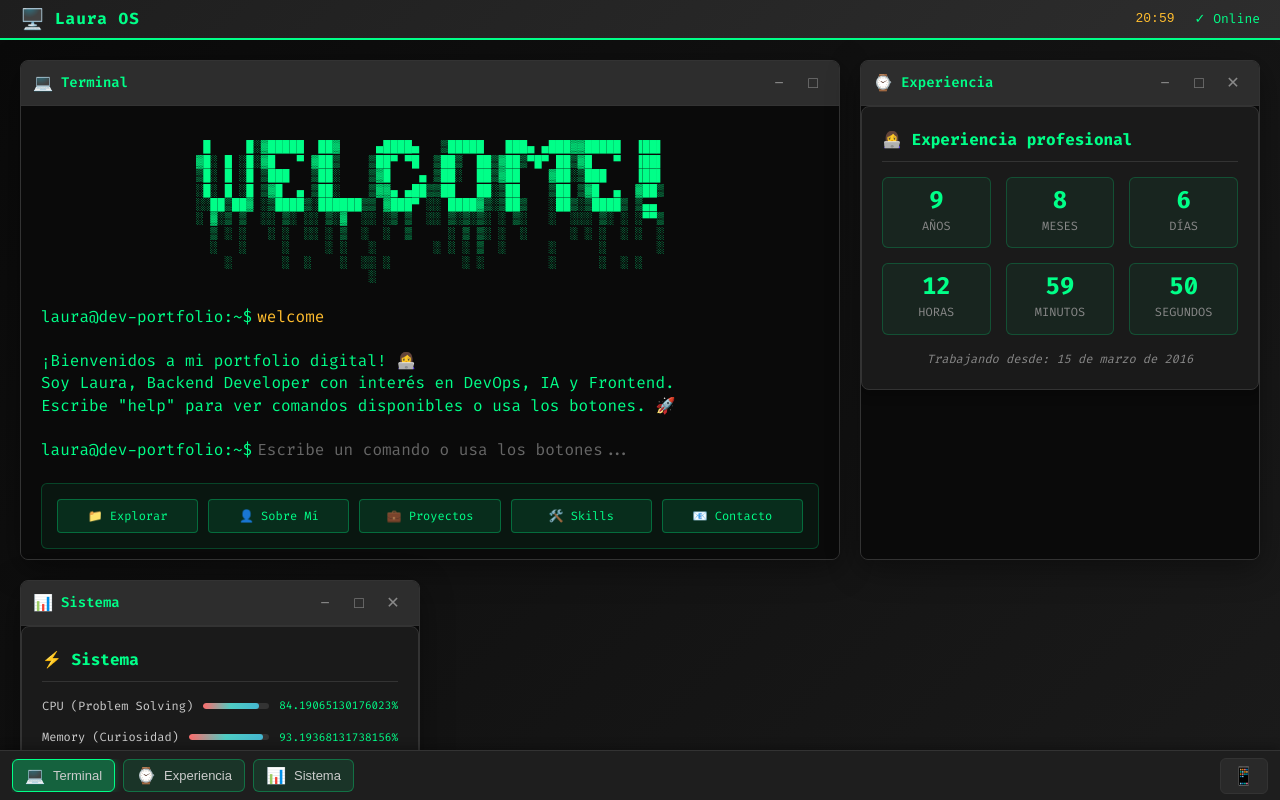
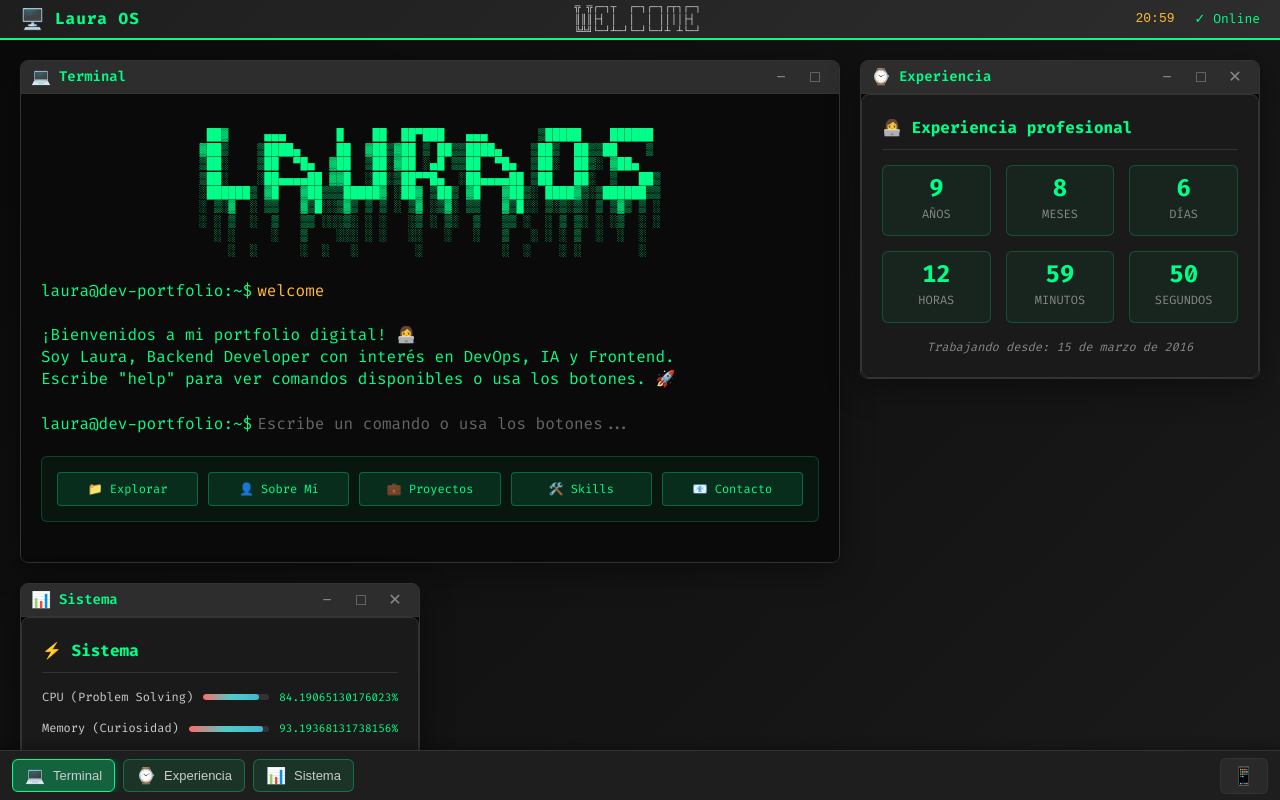
Before and after one commit to LMPombar/lmp_web, a Vue app: page /lmp_web/terminal in a window 1280 px wide. Built offline with nearby package versions, Linux system fonts and the light colour scheme.

Commit message:
feature: working on windows and minimizations

```diff
--- a/src/components/GUI/SystemStatus.vue
+++ b/src/components/GUI/SystemStatus.vue
@@ -79,7 +79,7 @@ export default {
   border: var(--widget-border);
   border-radius: var(--widget-border-radius);
   padding: var(--widget-padding);
-  margin-bottom: var(--widget-margin);
+  margin-bottom: 0;
   box-shadow: var(--widget-shadow);
 }
 
--- a/src/components/GUI/TimeCounter.vue
+++ b/src/components/GUI/TimeCounter.vue
@@ -102,7 +102,7 @@ export default {
   border: var(--widget-border);
   border-radius: var(--widget-border-radius);
   padding: var(--widget-padding);
-  margin-bottom: var(--widget-margin);
+  margin-bottom: 0;
   box-shadow: var(--widget-shadow);
 }
 
--- a/src/components/OS/OSBar.vue
+++ b/src/components/OS/OSBar.vue
@@ -3,6 +3,10 @@
     <div class="os-brand">
       <span class="os-icon">🖥️</span>
       <span class="os-name">Laura OS</span>
+    </div>
+
+    <div class="welcome-section">
+      <pre class="ascii-art">{{ welcome }}</pre>
     </div>
 
     <div class="os-info">
@@ -18,6 +22,10 @@ export default {
   data() {
     return {
       currentTime: '',
+      welcome: `
+╦ ╦┌─┐┬  ┌─┐┌─┐┌┬┐┌─┐
+║║║├┤ │  │  │ ││││├┤
+╚╩╝└─┘┴─┘└─┘└─┘┴ ┴└─┘`,
       systemStatus: '✓ Online'
     };
   },
@@ -99,4 +107,12 @@ export default {
     font-size: 11px;
   }
 }
+
+.ascii-art {
+  color: #d9d9d9;
+  font-size: 10px;
+  line-height: 1.2;
+  margin-bottom: 10px;
+  text-align: center;
+}
 </style>
--- a/src/components/OS/Taskbar.vue
+++ b/src/components/OS/Taskbar.vue
@@ -2,13 +2,15 @@
   <div class="taskbar">
     <div class="taskbar-apps">
       <button
-        v-for="app in openApps"
+        v-for="app in allApps"
         :key="app.id"
-        :class="['taskbar-app', { active: app.id === activeAppId }]"
-        @click="$emit('focus-app', app.id)"
+        :class="['taskbar-app', { active: app.id === activeAppId && !isMinimized(app.id), minimized: isMinimized(app.id) }]"
+        @click="handleAppClick(app.id)"
+        :title="isMinimized(app.id) ? `Restaurar ${app.name}` : app.name"
       >
         <span class="app-icon">{{ app.icon }}</span>
         <span class="app-name">{{ app.name }}</span>
+        <span v-if="isMinimized(app.id)" class="minimized-indicator">─</span>
       </button>
     </div>
 
@@ -31,9 +33,42 @@ export default {
     activeAppId: {
       type: String,
       default: null
+    },
+    minimizedApps: {
+      type: Array,
+      default: () => []
+    },
+    availableApps: {
+      type: Array,
+      default: () => []
     }
   },
-  emits: ['focus-app', 'toggle-apps']
+  computed: {
+    allApps() {
+      // Combinar apps abiertas con minimizadas
+      const openAppIds = this.openApps.map(app => app.id);
+      const minimizedAppsList = this.minimizedApps
+        .map(id => this.availableApps.find(app => app.id === id))
+        .filter(app => app && !openAppIds.includes(app.id));
+
+      return [...this.openApps, ...minimizedAppsList];
+    }
+  },
+  emits: ['focus-app', 'restore-app', 'toggle-apps'],
+  methods: {
+    isMinimized(appId) {
+      return this.minimizedApps.includes(appId);
+    },
+    handleAppClick(appId) {
+      if (this.isMinimized(appId)) {
+        // Si está minimizada, restaurar
+        this.$emit('restore-app', appId);
+      } else {
+        // Si está abierta, hacer foco
+        this.$emit('focus-app', appId);
+      }
+    }
+  }
 };
 </script>
 
@@ -86,6 +121,23 @@ export default {
   background: rgba(0, 255, 136, 0.3);
   border-color: var(--primary-color);
   box-shadow: 0 0 10px rgba(0, 255, 136, 0.3);
+}
+
+.taskbar-app.minimized {
+  background: rgba(255, 189, 46, 0.1);
+  border-color: rgba(255, 189, 46, 0.3);
+  opacity: 0.7;
+}
+
+.taskbar-app.minimized:hover {
+  background: rgba(255, 189, 46, 0.2);
+  opacity: 1;
+}
+
+.minimized-indicator {
+  font-size: 10px;
+  color: var(--accent-color);
+  margin-left: 4px;
 }
 
 .app-icon {
--- a/src/components/OS/Window.vue
+++ b/src/components/OS/Window.vue
@@ -75,7 +75,7 @@ export default {
     },
     height: {
       type: String,
-      default: '100%'
+      default: 'auto'
     }
   },
   data() {
@@ -118,10 +118,12 @@ export default {
   flex-direction: column;
   overflow: hidden;
   transition: all 0.3s ease;
+  height: auto;
 }
 
 .os-window.maximized {
   border-radius: 0;
+  height: 100%;
 }
 
 .os-window.minimized {
@@ -131,7 +133,7 @@ export default {
 .window-header {
   background: #2d2d2d;
   border-bottom: 1px solid var(--border-color);
-  padding: 8px 12px;
+  padding: 2px 10px;
   display: flex;
   align-items: center;
   justify-content: space-between;
@@ -198,9 +200,10 @@ export default {
 }
 
 .window-content {
-  flex: 1;
+  flex: 0 1 auto;
   overflow: auto;
   background: #0a0a0a;
+  max-height: calc(100vh - 150px);
 }
 
 @media (max-width: 768px) {
--- a/src/components/PortfolioOS.vue
+++ b/src/components/PortfolioOS.vue
@@ -97,7 +97,10 @@
     <Taskbar
       :open-apps="allOpenApps"
       :active-app-id="activeAppId"
+      :minimized-apps="minimizedApps"
+      :available-apps="allAvailableApps"
       @focus-app="focusApp"
+      @restore-app="restoreApp"
       @toggle-apps="toggleAppsMenu"
     />
   </div>
@@ -141,6 +144,23 @@ export default {
       showRealInput: false,
 
       // OS state
+      // Lista completa de apps disponibles
+      availableApps: [
+        {
+          id: 'timer',
+          name: 'Experiencia',
+          icon: '⌚',
+          component: 'TimeCounter',
+          props: {}
+        },
+        {
+          id: 'status',
+          name: 'Sistema',
+          icon: '📊',
+          component: 'SystemStatus',
+          props: {}
+        }
+      ],
       openApps: [
         {
           id: 'timer',
@@ -157,20 +177,19 @@ export default {
           props: {}
         }
       ],
+      minimizedApps: [], // IDs de apps minimizadas
       activeAppId: 'terminal',
 
       asciiArt: `
- █     █░▓█████  ██▓     ▄████▄   ▒█████   ███▄ ▄███▓▓█████  ▐██▌
-▓█░ █ ░█░▓█   ▀ ▓██▒    ▒██▀ ▀█  ▒██▒  ██▒▓██▒▀█▀ ██▒▓█   ▀  ▐██▌
-▒█░ █ ░█ ▒███   ▒██░    ▒▓█    ▄ ▒██░  ██▒▓██    ▓██░▒███    ▐██▌
-░█░ █ ░█ ▒▓█  ▄ ▒██░    ▒▓▓▄ ▄██▒▒██   ██░▒██    ▒██ ▒▓█  ▄  ▓██▒
-░░██▒██▓ ░▒████▒░██████▒▒ ▓███▀ ░░ ████▓▒░▒██▒   ░██▒░▒████▒ ▒▄▄
-░ ▓░▒ ▒  ░░ ▒░ ░░ ▒░▓  ░░ ░▒ ▒  ░░ ▒░▒░▒░ ░ ▒░   ░  ░░░ ▒░ ░ ░▀▀▒
-  ▒ ░ ░   ░ ░  ░░ ░ ▒  ░  ░  ▒     ░ ▒ ▒░ ░  ░      ░ ░ ░  ░ ░  ░
-  ░   ░     ░     ░ ░   ░        ░ ░ ░ ▒  ░      ░      ░       ░
-    ░       ░  ░    ░  ░░ ░          ░ ░         ░      ░  ░ ░
-                        ░
-`,
+ ██▓     ▄▄▄       █    ██  ██▀███   ▄▄▄       ▒█████    ██████
+▓██▒    ▒████▄     ██  ▓██▒▓██ ▒ ██▒▒████▄    ▒██▒  ██▒▒██    ▒
+▒██░    ▒██  ▀█▄  ▓██  ▒██░▓██ ░▄█ ▒▒██  ▀█▄  ▒██░  ██▒░ ▓██▄
+▒██░    ░██▄▄▄▄██ ▓▓█  ░██░▒██▀▀█▄  ░██▄▄▄▄██ ▒██   ██░  ▒   ██▒
+░██████▒ ▓█   ▓██▒▒▒█████▓ ░██▓ ▒██▒ ▓█   ▓██▒░ ████▓▒░▒██████▒▒
+░ ▒░▓  ░ ▒▒   ▓▒█░░▒▓▒ ▒ ▒ ░ ▒▓ ░▒▓░ ▒▒   ▓▒█░░ ▒░▒░▒░ ▒ ▒▓▒ ▒ ░
+░ ░ ▒  ░  ▒   ▒▒ ░░░▒░ ░ ░   ░▒ ░ ▒░  ▒   ▒▒ ░  ░ ▒ ▒░ ░ ░▒  ░ ░
+  ░ ░     ░   ▒    ░░░ ░ ░   ░░   ░   ░   ▒   ░ ░ ░ ▒  ░  ░  ░
+    ░  ░      ░  ░   ░        ░           ░  ░    ░ ░        ░  `,
 
       welcomeMessage: '¡Bienvenidos a mi portfolio digital! 👩‍💻\nSoy Laura, Backend Developer con interés en DevOps, IA y Frontend.\nEscribe "help" para ver comandos disponibles o usa los botones. 🚀',
 
@@ -269,6 +288,17 @@ export default {
           icon: '💻'
         },
         ...this.openApps
+      ];
+    },
+    allAvailableApps() {
+      // Todas las apps incluyendo terminal
+      return [
+        {
+          id: 'terminal',
+          name: 'Terminal',
+          icon: '💻'
+        },
+        ...this.availableApps
       ];
     }
   },
@@ -475,7 +505,6 @@ export default {
 <span style="color: #00ff88;">│</span> <span style="color: #007bff;">🤖 IA & Data:</span>     <span style="color: #fff;">Machine Learning, Data Analysis, LLMs</span>   <span style="color: #00ff88;">│</span>
 <span style="color: #00ff88;">│</span> <span style="color: #007bff;">🎨 Frontend:</span>      <span style="color: #fff;">Vue.js, JavaScript, CSS (aprendiendo!)</span>  <span style="color: #00ff88;">│</span>
 <span style="color: #00ff88;">├─ EXPERIENCIA ─────────────────────────────────────────────┤</span>
-<span style="color: #00ff88;">│</span> <span style="color: #ff9800;">⏱️  Años codificando:</span> <span style="color: #fff;">8+ años</span>                           <span style="color: #00ff88;">│</span>
 <span style="color: #00ff88;">│</span> <span style="color: #ff9800;">🎓 Formación:</span>        <span style="color: #fff;">Autodidacta y en constante aprendizaje</span> <span style="color: #00ff88;">│</span>
 <span style="color: #00ff88;">│</span> <span style="color: #ff9800;">🔥 Pasión:</span>           <span style="color: #fff;">Resolver problemas complejos</span>           <span style="color: #00ff88;">│</span>
 <span style="color: #00ff88;">╰───────────────────────────────────────────────────────────╯</span>
@@ -686,11 +715,40 @@ export default {
     // OS methods
     closeApp(appId) {
       this.openApps = this.openApps.filter(app => app.id !== appId);
+      this.minimizedApps = this.minimizedApps.filter(id => id !== appId);
     },
 
     minimizeApp(appId) {
-      // TODO: Implementar lógica de minimizar
-      console.log('Minimize app:', appId);
+      if (appId === 'terminal') return; // No minimizar terminal
+
+      // Añadir a minimizados si no está ya
+      if (!this.minimizedApps.includes(appId)) {
+        this.minimizedApps.push(appId);
+      }
+
+      // Quitar de la vista
+      this.openApps = this.openApps.filter(app => app.id !== appId);
+
+      // Si era la app activa, cambiar a terminal
+      if (this.activeAppId === appId) {
+        this.activeAppId = 'terminal';
+      }
+    },
+
+    restoreApp(appId) {
+      // Buscar la app en la lista de disponibles
+      const app = this.availableApps.find(a => a.id === appId);
+
+      if (app && !this.openApps.find(a => a.id === appId)) {
+        // Añadir a apps abiertas
+        this.openApps.push(app);
+
+        // Quitar de minimizados
+        this.minimizedApps = this.minimizedApps.filter(id => id !== appId);
+
+        // Hacer foco en la app restaurada
+        this.focusApp(appId);
+      }
     },
 
     maximizeApp(appId) {
@@ -700,7 +758,11 @@ export default {
 
     focusApp(appId) {
       this.activeAppId = appId;
-      // TODO: Aquí podríamos añadir lógica para traer la app al frente (z-index)
+
+      // Si el app está minimizada, restaurarla
+      if (this.minimizedApps.includes(appId)) {
+        this.restoreApp(appId);
+      }
     },
 
     toggleAppsMenu() {
@@ -760,30 +822,25 @@ export default {
   gap: 20px;
   padding: 20px;
   align-content: start;
+  align-items: start; /* Alinear ventanas al inicio */
 }
 
 /* Terminal Window - Ocupa más espacio por defecto */
 .terminal-window {
   grid-column: span 2;
   min-height: 500px;
+  max-height: 100%; /* Evitar que crezca demasiado */
 }
 
-/* App Windows */
+/* App Windows - Sin altura mínima fija, se adaptan al contenido */
 .app-window {
-  min-height: 400px;
+  height: fit-content;
+  max-height: calc(100vh - 120px); /* Altura máxima: viewport - header - taskbar - padding */
 }
 
 .app-window.active {
   z-index: 10;
   box-shadow: 0 12px 40px rgba(0, 255, 136, 0.2);
-}
-
-/* Terminal Content Styles */
-.terminal-content {
-  padding: 20px;
-  flex: 1;
-  overflow-y: auto;
-  background: #0a0a0a;
 }
 
 /* Terminal Content Styles */
@@ -933,7 +990,7 @@ export default {
   }
 
   .app-window {
-    min-height: 350px;
+    height: fit-content;
   }
 }
 
@@ -948,9 +1005,12 @@ export default {
     grid-template-columns: 1fr;
   }
 
-  .terminal-window,
+  .terminal-window {
+    min-height: 300px;
+  }
+
   .app-window {
-    min-height: 300px;
+    height: fit-content;
   }
 
   .terminal-content {
```
Also changed, not shown: src/components/TerminalPortfolio.vue (added).
